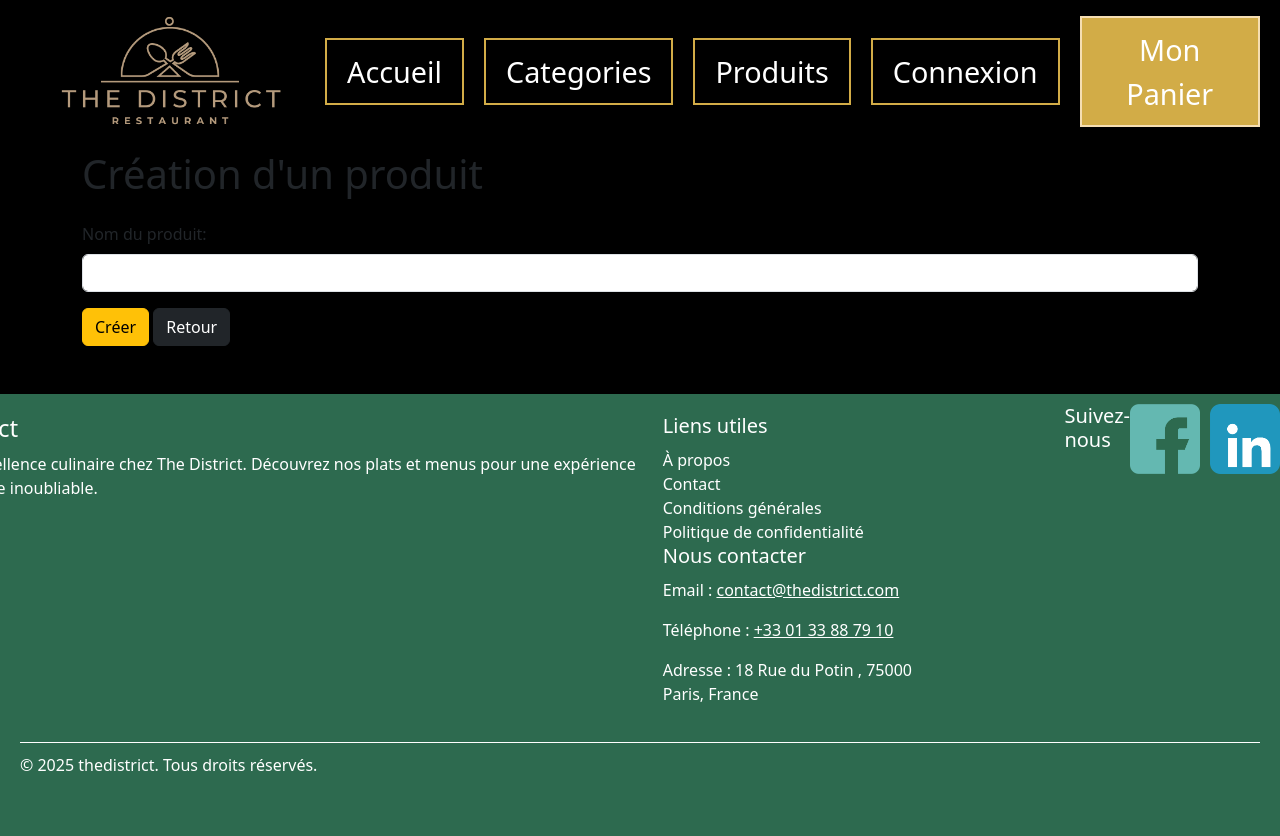
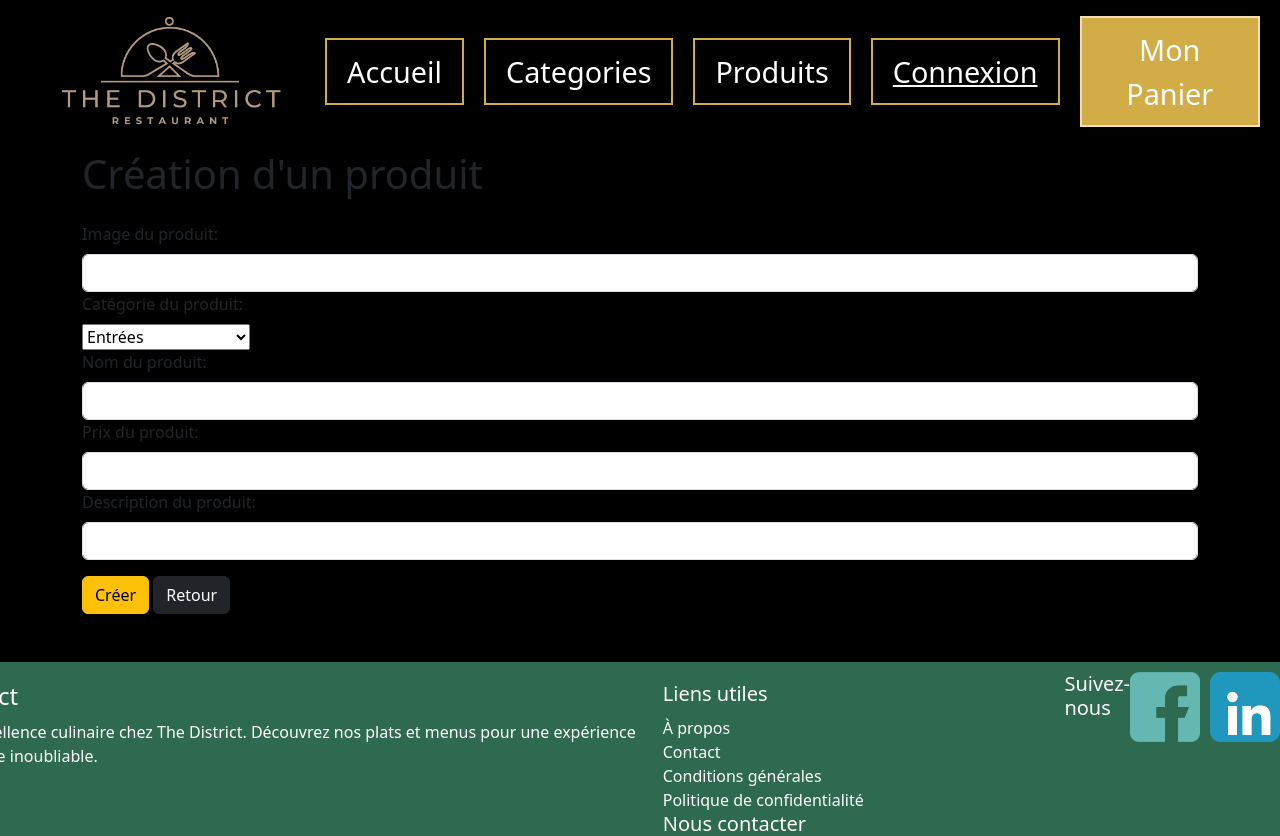
Before and after one commit to L-A61/fil-rouge-the-district, a PHP site: page /produit-select.php in a window 1280 px wide; the page is wider, and only the part inside the window is pictured. Shown: the top 836 px of that part. Before the commit the page ends 771 px from the top of that part, so only its background shows below. Run offline with PHP 8.4, Linux system fonts and the light colour scheme; data that the repository does not hold is empty.

Commit message:
CRUD Produit modifier, update de la bdd

```diff
--- a/categorie-menu.php
+++ b/categorie-menu.php
@@ -67,9 +67,10 @@ if (isset($_GET['delete'])) {
 
     <!-- Visible seulement si utilisateur commercial ou admin -->
     <!--Bouton Ajout (TODO: if type d'utilisateur admin ou commercial) -->
-    <?php if($isCommercialOrAdmin):?>
+    <?php // if($isCommercialOrAdmin):?>
         <a href="categorie-select.php" class="btn btn-dark">Ajouter une catégorie</a>
-    <?php endif;?>
+
+    <?php //  endif;?>
 
 
     <!-- Liste des catégories -->
--- a/connexion.php
+++ b/connexion.php
@@ -17,18 +17,18 @@ if ($_SERVER['REQUEST_METHOD'] === 'POST') {
     $login = $_POST['username'];
     $password = $_POST['password'];
 
-    var_dump($login, $password);
+    // var_dump($login, $password);
 
 
     $stmt = $pdo->prepare("SELECT * FROM utilisateur WHERE utilisateur_email = :login");;
     $stmt->bindValue(':login', $login);
     $stmt->execute();
     $user = $stmt->fetch(PDO::FETCH_ASSOC);
-    var_dump($user);
+    // var_dump($user);
 
 
     if ($user && password_verify($password, $user['utilisateur_password'])) {
-        var_dump($user, $password);
+        // var_dump($user, $password);
         // Connexion réussie, stocker les informations de l'utilisateur dans la variable session
         $_SESSION['utilisateur_ID'] = $user['utilisateur_ID'];
 
--- a/header.php
+++ b/header.php
@@ -5,7 +5,12 @@
 <head>
   <meta charset="UTF-8">
   <meta name="viewport" content="width=device-width, initial-scale=1.0">
-
+  <title>
+    <?php
+    // Récupération du nom du fichier PHP en cours sans extension
+    echo ucfirst(basename($_SERVER['PHP_SELF'], '.php'));
+    ?>
+  </title>
   <link href="https://cdn.jsdelivr.net/npm/bootstrap@5.3.3/dist/css/bootstrap.min.css" rel="stylesheet"
     integrity="sha384-QWTKZyjpPEjISv5WaRU9OFeRpok6YctnYmDr5pNlyT2bRjXh0JMhjY6hW+ALEwIH" crossorigin="anonymous">
   <link rel="stylesheet" href="/styles/style.css">
@@ -13,8 +18,9 @@
 
 <body>
 
-  <?php
-  // Configuration de la base de données
+ <?php
+ session_start();
+ // Configuration de la base de données
   $host = '127.0.0.1';
   $dbname = 'thedistrict';
   $username = 'root';
@@ -29,20 +35,9 @@
   }
 
   ?>
+  <?php
 
-  <?php
- session_start();
-
-
- // Connexion à la base de données
-try {
-  $pdo = new PDO('mysql:host=localhost;dbname=thedistrict', 'root', '');
-  $pdo->setAttribute(PDO::ATTR_ERRMODE, PDO::ERRMODE_EXCEPTION);
-} catch (PDOException $e) {
-  die("Erreur de connexion : " . $e->getMessage());
-}
-
-  // Vérifiez si l'utilisateur est connecté
+// Vérifiez si l'utilisateur est connecté
   $username = null;
   if (isset($_SESSION['utilisateur_ID'])) {
     $userId = $_SESSION['utilisateur_ID'];
@@ -54,7 +49,7 @@ try {
     $user = $stmtUser->fetch(PDO::FETCH_ASSOC);
 
     if ($user) {
-      $username = $user['utilisateur_pseudo'];
+      $username = $user['utilisateur_ID'];
     }
   }
 
@@ -86,9 +81,12 @@ try {
   ">
   </nav>
 
+
   <header>
     <nav class="navOne">
+      <a href="index.php">
       <img src="../assets/logo.png" alt="logo" class="taille">
+      </a>
       <div class="navTwo">
         <button class="position">
           <a href="index.php">Accueil</a>
@@ -99,43 +97,23 @@ try {
         <button class="position">
           <a href="produits.php">Produits</a>
         </button>
-        <button class="position">
-          <a href="connexion.php">Connexion</a>
-        </button>
+
+       <!-- Bouton Connexion/Déconnexion -->
+       <?php if ($username): ?>
+                        <a href="logout.php" class="position">Se déconnecter</a>
+                    <?php else: ?>
+                        <a href="connexion.php" class="position">Connexion</a>
+                    <?php endif; ?>
+
+
         <button class="position1" type="button" data-bs-toggle="offcanvas" data-bs-target="#offcanvasScrolling" aria-controls="offcanvasScrolling">Mon Panier</button>
         <div class="offcanvas offcanvas-start" data-bs-scroll="true" data-bs-backdrop="false" tabindex="-1" id="offcanvasScrolling" aria-labelledby="offcanvasScrollingLabel">
           <div class="offcanvas-header">
             <h5 class="offcanvas-title" id="offcanvasScrollingLabel">Description de la commande</h5>
             <button type="button" class="btn-close" data-bs-dismiss="offcanvas" aria-label="Close"></button>
           </div>
-
-          <!--Affichage du panier -->
           <div class="offcanvas-body">
-            <?php
-              // Récupération du panier d'une session
-              $session_panier = isset($_SESSION['panier']) ? $_SESSION['panier'] : array();
-              $produits_panier = array();
-              $quantite = 1;
-              $total = 0.00;
-
-              // S'il y a des produits dans le panier
-              if ($session_panier) {
-                $stmt = $pdo->prepare("SELECT * FROM produit WHERE produit_ID IN :produit_ID");
-                $stmt->execute(array_keys($session_panier));
-                $produits_panier = $stmt->fetchAll(PDO::FETCH_ASSOC);
-
-                // Calcul du total
-                foreach ($produits_panier as $produit) {
-                  $total += (float)$produit['produit_prix'] * (int)$session_panier[$produit['produit_ID']];
-                }
-                echo '<p>Votre panier contient : </p>';
-              } else {
-                echo '<p>Aucun panier récupéré.</p>';
-              }
-            ?>
-
-            <p>Total : <?php echo number_format($total); ?> €</p>
-            <a href="commande.php"><button class="btn btn-warning">Commander</button></a>
+            <p>L'addition du menu :</p>
           </div>
         </div>
       </div>
--- a/produit-select.php
+++ b/produit-select.php
@@ -6,12 +6,17 @@ $libelle = $idValue = '';
 $idProduit = null;
 
 if ($id !== '') {
-    $sql = "SELECT produit_ID, produit_libelle from produit where produit_ID = '$id'";
+    $sql = "SELECT * from produit where produit_ID = '$id'";
     $result = $pdo->query($sql);
     $product = $result->fetch(PDO::FETCH_ASSOC);
 
     if ($product) {
+        $image = $product['produit_image'];
         $libelle = $product['produit_libelle'];
+        $prix = $product['produit_prix'];
+        $description = $product['produit_description'];
+        $categorie = $product['categorie_ID'];
+
         $idValue = $product['produit_ID'];
         $idProduit = $product['produit_ID'];
     } else {
@@ -21,13 +26,25 @@ if ($id !== '') {
 }
 
 if ($_SERVER['REQUEST_METHOD'] == 'POST') {
+    $image = $_POST['image'];
     $libelle = $_POST['libelle'];
+    $prix = $_POST['prix'];
+    $description = $_POST['description'];
+    $categorie = $_POST['categorie'];
+
 
     if ($idProduit !== null) {
-        $sql = "UPDATE produit SET produit_libelle = '$libelle' WHERE produit_ID = '$idProduit'";
+        $sql = "UPDATE produit SET
+        produit_image = '$image',
+        produit_libelle = '$libelle',
+        produit_prix = '$prix',
+        produit_description = '$description',
+        categorie_id = '$categorie'
+        WHERE produit_ID = '$idProduit'";
         $pdo->exec($sql);
     } else {
-        $sql = "INSERT INTO produit (produit_libelle) VALUES ('$libelle')";
+        $sql = "INSERT INTO produit (produit_image, produit_libelle, produit_prix, produit_description, categorie_ID)
+        VALUES ('$image', '$libelle', '$prix', '$description', '$categorie')";
         $pdo->exec($sql);
     }
 
@@ -41,8 +58,28 @@ if ($_SERVER['REQUEST_METHOD'] == 'POST') {
 
     <form method="post">
         <div class="mb-3">
+            <label for="image" class="form-label">Image du produit: </label>
+            <input type="text" class="form-control" id="image" name="image" value="<?= htmlentities($image) ?>">
+
+            <label for="categorie" class="form-label">Catégorie du produit: </label><br>
+            <select name="categorie" id="categorie">
+                <option value="1">Entrées</option>
+                <option value="2">Plats</option>
+                <option value="3">Accompagnements</option>
+                <option value="4">Desserts</option>
+                <option value="5">Plat du jour</option>
+                <option value="6">Boissons</option>
+            </select><br>
+
             <label for="libelle" class="form-label">Nom du produit: </label>
             <input type="text" class="form-control" id="libelle" name="libelle" value="<?= htmlentities($libelle) ?>" required>
+
+            <label for="prix" class="form-label">Prix du produit: </label>
+            <input type="text" class="form-control" id="prix" name="prix" value="<?= htmlentities($prix) ?>" required>
+
+            <label for="description" class="form-label">Description du produit: </label>
+            <input type="text" class="form-control" id="description" name="description" value="<?= htmlentities($description) ?>" required>
+
         </div>
         <button type="submit" class="btn btn-warning"><?= $id ? "Mettre à jour" : "Créer" ?></button>
         <a href="produits.php" class="btn btn-dark">Retour</a>
--- a/produits.php
+++ b/produits.php
@@ -50,6 +50,7 @@ if (isset($_GET['delete'])) {
     </form>
     <!--Bouton Ajout (TODO: if type d'utilisateur admin ou commercial) -->
     <a href="produit-select.php" class="btn btn-dark">Ajouter un produit</a>
+    <a href="categorie-menu.php" class="btn btn-info">Filtrer par catégorie</a>
     <!-- Liste des produits -->
     <div class="row">
         <?php if (count($produits) > 0): ?>
```
Also changed, not shown: sql/thedistrictUpdate.sql (renamed from sql/thedistrict(4).sql, +12 -7 lines).
